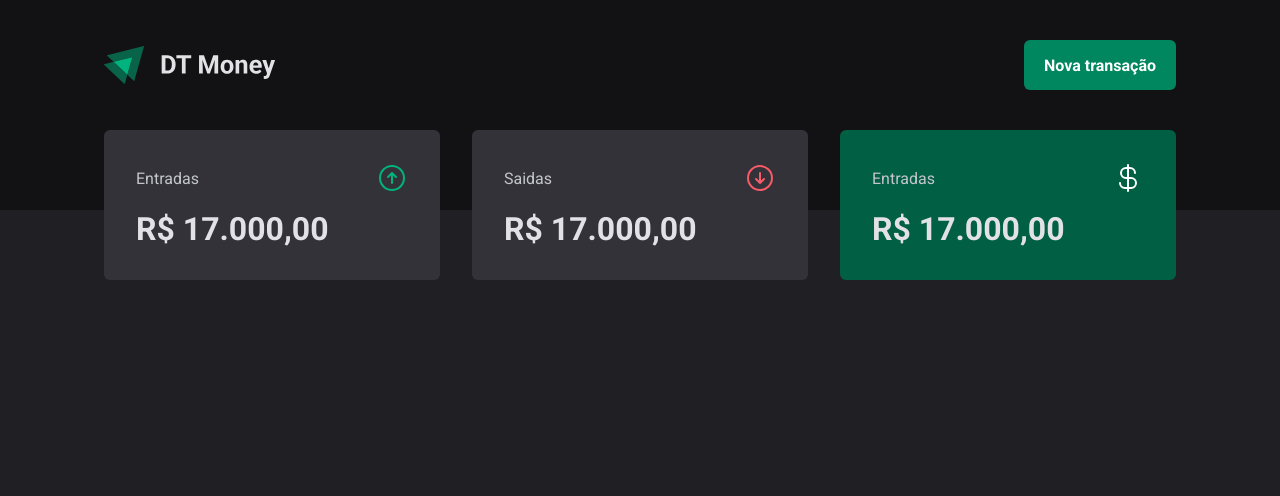
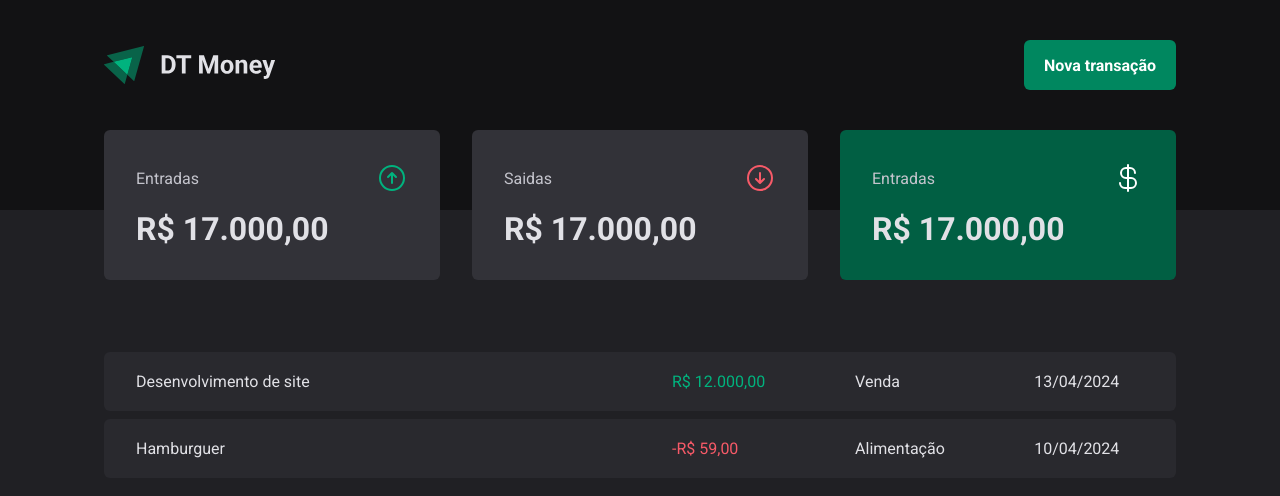
Before and after one commit to PetersonMunuera/dt-money, a React (Vite) app: page / in a window 1280 px wide. Shown: the top 496 px of the page. Built offline with nearby package versions, Linux system fonts and the light colour scheme.

Commit message:
feat: transactions table

```diff
--- a/src/pages/Transactions/index.tsx
+++ b/src/pages/Transactions/index.tsx
@@ -1,11 +1,39 @@
 import { Header } from "../../components/Header";
 import { Summary } from "../../components/Summary";
+import { PriceHighlight, TransactionsContainer, TransactionsTable } from "./styles.";
 
 export function Transactions() {
   return (
     <div>
       <Header />
       <Summary />
+
+      <TransactionsContainer>
+        <TransactionsTable>
+          <tbody>
+            <tr>
+              <td width="50%">Desenvolvimento de site</td>
+              <td>
+                <PriceHighlight variant="income">
+                  R$ 12.000,00
+                </PriceHighlight>
+              </td>
+              <td>Venda</td>
+              <td>13/04/2024</td>
+            </tr>
+            <tr>
+              <td width="50%">Hamburguer</td>
+              <td>
+                <PriceHighlight variant="outcome">
+                  -R$ 59,00
+                </PriceHighlight>
+              </td>
+              <td>Alimentação</td>
+              <td>10/04/2024</td>
+            </tr>
+          </tbody>
+        </TransactionsTable>
+      </TransactionsContainer>
     </div>
   )
 }
--- /dev/null
+++ b/src/pages/Transactions/styles..ts
@@ -0,0 +1,37 @@
+import styled from "styled-components";
+
+export const TransactionsContainer = styled.main`
+  width: 100%;
+  max-width: 1120px;
+  margin: 4rem auto 0;
+  padding: 0 1.5rem;
+`
+
+export const TransactionsTable = styled.table`
+  width: 100%;
+  border-collapse: separate;
+  border-spacing: 0 0.5rem;
+
+  td {
+    padding: 1.25rem 2rem;
+    background: ${props => props.theme["gray-700"]};
+
+    &:first-child {
+      border-top-left-radius: 6px;
+      border-bottom-left-radius: 6px;
+    }
+
+    &:last-child {
+      border-top-right-radius: 6px;
+      border-bottom-right-radius: 6px;
+    }
+  }
+`
+
+interface PriceHighlightProps {
+  variant: 'income' | 'outcome'
+}
+
+export const PriceHighlight = styled.span<PriceHighlightProps>`
+  color: ${props => props.variant === 'income' ? props.theme["green-300"] : props.theme["red-300"]};
+`
```
